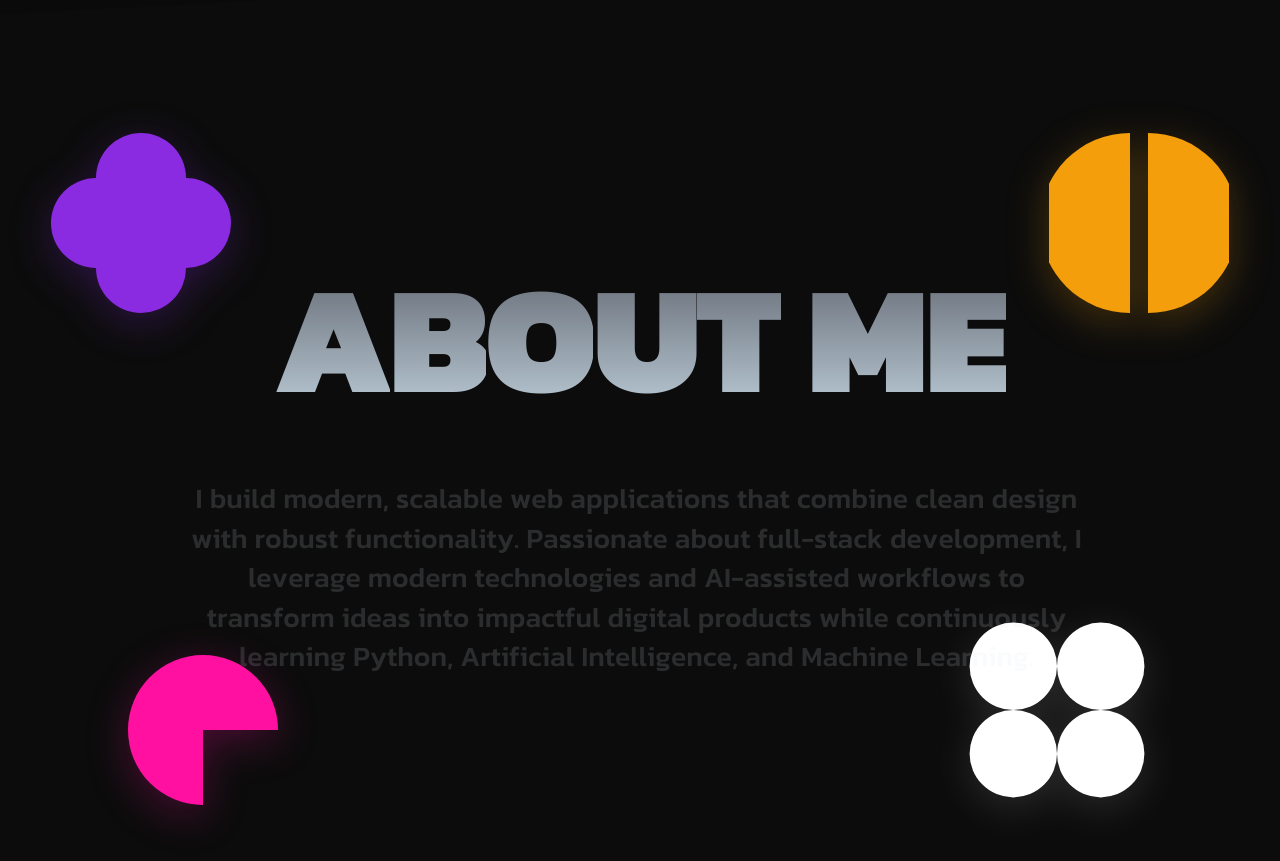
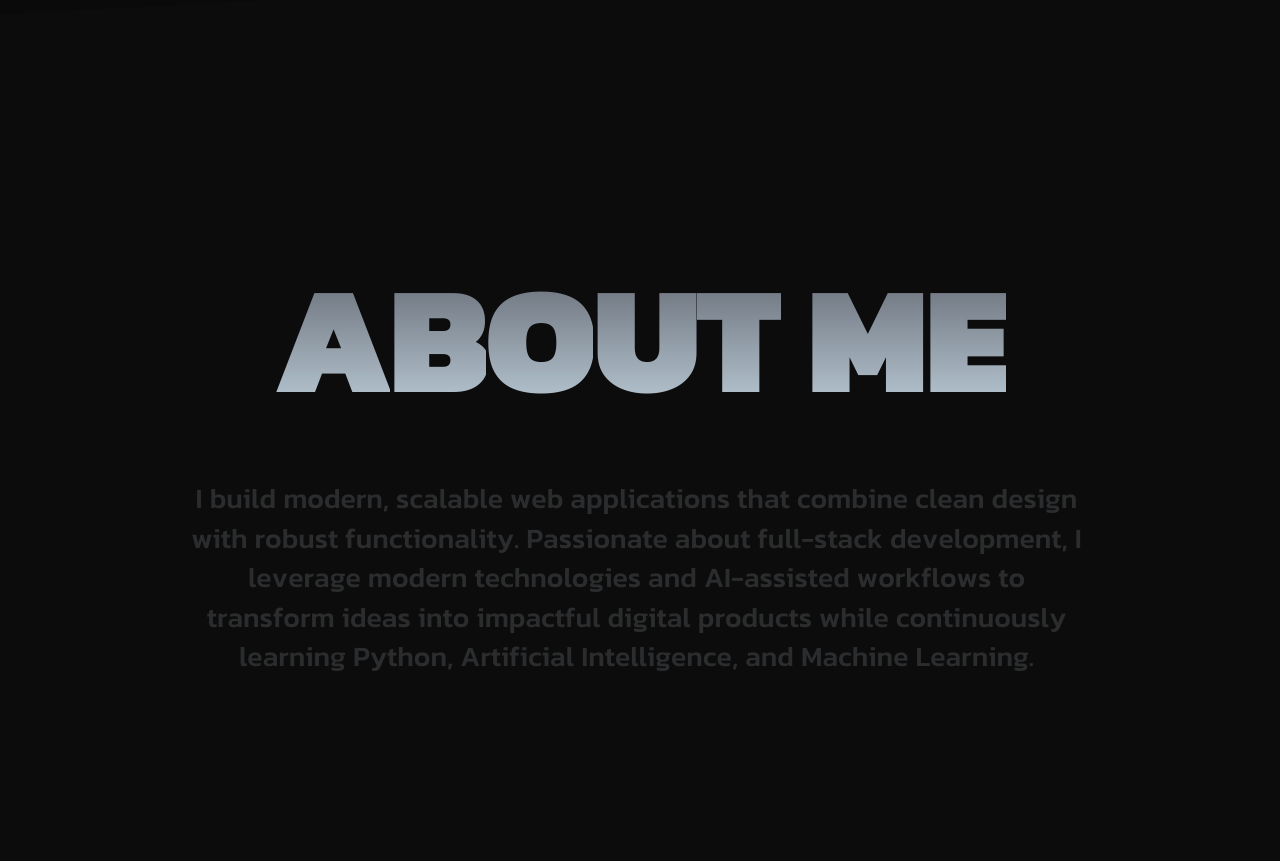
Before and after one commit to Mahadev-06/My-portfolio, a React (Vite) app: page / in a window 1280 px wide. Shown: the part 1227-2088 px from the top of the page. Built offline with nearby package versions, Linux system fonts and the light colour scheme.

Commit message:
fix: replace FadeIn with GSAP ScrollTrigger for AboutSection SVGs to bypass IntersectionObserver failures inside pinned sections

```diff
--- a/src/sections/AboutSection.tsx
+++ b/src/sections/AboutSection.tsx
@@ -1,5 +1,5 @@
 import React, { useRef } from 'react'
-import FadeIn from '../components/FadeIn'
+
 import AnimatedText from '../components/AnimatedText'
 import Magnet from '../components/Magnet'
 import TextReveal from '../components/TextReveal'
@@ -18,8 +18,7 @@ const DECORATIVE_SVGS = [
         <rect x="0" y="25" width="100" height="50" rx="25" fill="#8A2BE2" />
       </svg>
     ),
-    className: 'w-[40px] h-[40px] sm:w-[120px] sm:h-[120px] md:w-[180px] md:h-[180px] absolute top-[8%] left-[2%] sm:left-[2%] md:left-[4%] opacity-80 sm:opacity-100 z-0',
-    fadeProps: { delay: 0.1, x: -80, y: 0, duration: 0.9 },
+    className: 'w-[40px] h-[40px] sm:w-[120px] sm:h-[120px] md:w-[180px] md:h-[180px] absolute top-[8%] left-[2%] sm:left-[2%] md:left-[4%] z-0 origin-center',
     floatClass: 'float-item-1',
   },
   {
@@ -29,8 +28,7 @@ const DECORATIVE_SVGS = [
         <path d="M100 50 A 50 50 0 1 0 50 100 L 50 50 Z" fill="#FF10A0" />
       </svg>
     ),
-    className: 'w-[35px] h-[35px] sm:w-[100px] sm:h-[100px] md:w-[150px] md:h-[150px] absolute bottom-[8%] left-[4%] sm:left-[6%] md:left-[10%] opacity-80 sm:opacity-100 z-0',
-    fadeProps: { delay: 0.25, x: -80, y: 0, duration: 0.9 },
+    className: 'w-[35px] h-[35px] sm:w-[100px] sm:h-[100px] md:w-[150px] md:h-[150px] absolute bottom-[8%] left-[4%] sm:left-[6%] md:left-[10%] z-0 origin-center',
     floatClass: 'float-item-2',
   },
   {
@@ -41,8 +39,7 @@ const DECORATIVE_SVGS = [
         <path d="M55 0 A 45 45 0 0 1 55 100 Z" fill="#F59E0B" />
       </svg>
     ),
-    className: 'w-[40px] h-[40px] sm:w-[120px] sm:h-[120px] md:w-[180px] md:h-[180px] absolute top-[8%] right-[2%] sm:right-[2%] md:right-[4%] opacity-80 sm:opacity-100 z-0',
-    fadeProps: { delay: 0.15, x: 80, y: 0, duration: 0.9 },
+    className: 'w-[40px] h-[40px] sm:w-[120px] sm:h-[120px] md:w-[180px] md:h-[180px] absolute top-[8%] right-[2%] sm:right-[2%] md:right-[4%] z-0 origin-center',
     floatClass: 'float-item-3',
   },
   {
@@ -55,8 +52,7 @@ const DECORATIVE_SVGS = [
         <circle cx="73" cy="73" r="23" fill="white" />
       </svg>
     ),
-    className: 'w-[45px] h-[45px] sm:w-[130px] sm:h-[130px] md:w-[190px] md:h-[190px] absolute bottom-[8%] right-[4%] sm:right-[6%] md:right-[10%] opacity-80 sm:opacity-100 z-0',
-    fadeProps: { delay: 0.3, x: 80, y: 0, duration: 0.9 },
+    className: 'w-[45px] h-[45px] sm:w-[130px] sm:h-[130px] md:w-[190px] md:h-[190px] absolute bottom-[8%] right-[4%] sm:right-[6%] md:right-[10%] z-0 origin-center',
     floatClass: 'float-item-4',
   },
 ]
@@ -65,6 +61,7 @@ const AboutSection: React.FC = () => {
   const sectionRef = useRef<HTMLDivElement>(null)
 
   useGSAP(() => {
+    // Pin section
     ScrollTrigger.create({
       trigger: sectionRef.current,
       start: 'top top',
@@ -74,19 +71,40 @@ const AboutSection: React.FC = () => {
       pinSpacing: true,
       invalidateOnRefresh: true,
     })
+
+    // Animate the SVGs on scroll entry using GSAP
+    gsap.fromTo('.about-shape',
+      { opacity: 0, scale: 0, rotate: -30 },
+      {
+        opacity: () => {
+          const isMobile = window.innerWidth < 640
+          return isMobile ? 0.8 : 1.0
+        },
+        scale: 1,
+        rotate: 0,
+        duration: 0.8,
+        stagger: 0.1,
+        ease: 'back.out(1.5)',
+        scrollTrigger: {
+          trigger: sectionRef.current,
+          start: 'top 80%',
+          toggleActions: 'play none none reverse',
+        }
+      }
+    )
   }, { scope: sectionRef })
 
   return (
     <section ref={sectionRef} id="about" className="relative h-screen flex items-center justify-center px-5 sm:px-8 md:px-10 py-12 bg-[#0C0C0C] overflow-hidden">
       {/* Decorative SVGs */}
       {DECORATIVE_SVGS.map((item, i) => (
-        <FadeIn key={i} {...item.fadeProps} className={item.className}>
+        <div key={i} className={`about-shape ${item.className}`} style={{ opacity: 0 }}>
           <Magnet padding={120} strength={8}>
             <div className={`w-full h-full ${item.floatClass}`}>
               {item.svg}
             </div>
           </Magnet>
-        </FadeIn>
+        </div>
       ))}
 
       {/* Center content */}
```
